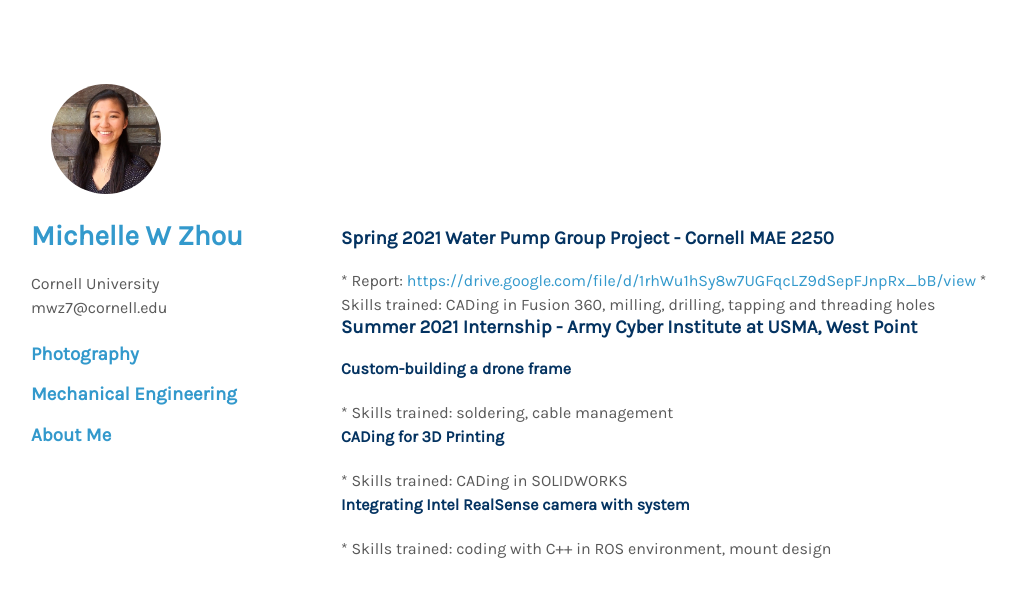
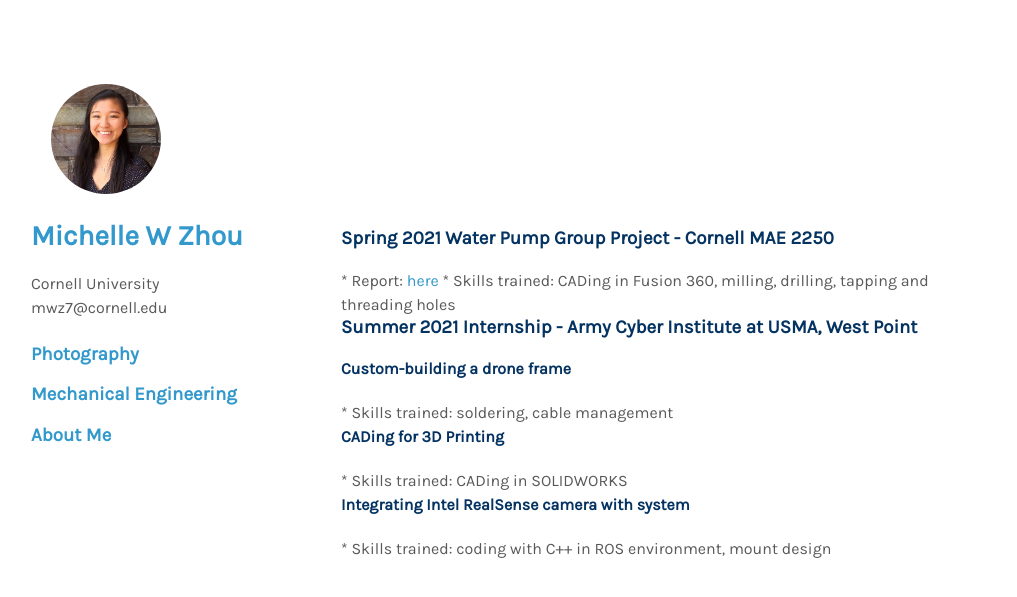
Before and after one commit to mwz724/mwz724.github.io, a Jekyll site: the page built from meche.md, in a window 1280 px wide. Shown: the top 597 px of the page, without its empty margins (129-1146 px from the left). Built offline with Jekyll 4.4.1, drawn with Linux system fonts in a browser that asks for light colours; nearby versions of some CDN libraries; a style sheet for code colours, icons or effects is not loaded.

Commit message:
Update meche.md

```diff
--- a/meche.md
+++ b/meche.md
@@ -21,7 +21,7 @@
 </h4>
 --->
 <body>
-  * Report: <a href= "https://drive.google.com/file/d/1rhWu1hSy8w7UGFqcLZ9dSepFJnpRx_bB/view" target="_blank"> https://drive.google.com/file/d/1rhWu1hSy8w7UGFqcLZ9dSepFJnpRx_bB/view </a>
+  * Report: <a href= "https://drive.google.com/file/d/1rhWu1hSy8w7UGFqcLZ9dSepFJnpRx_bB/view" target="_blank"> here </a>
   * Skills trained: CADing in Fusion 360, milling, drilling, tapping and threading holes
 </body>
 
```
